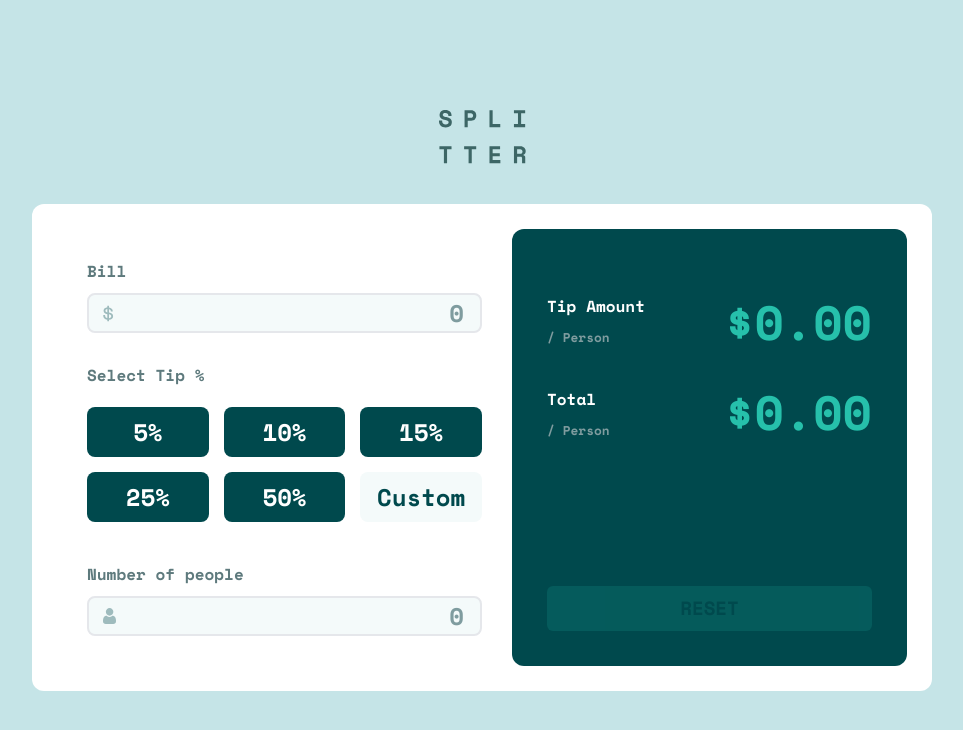
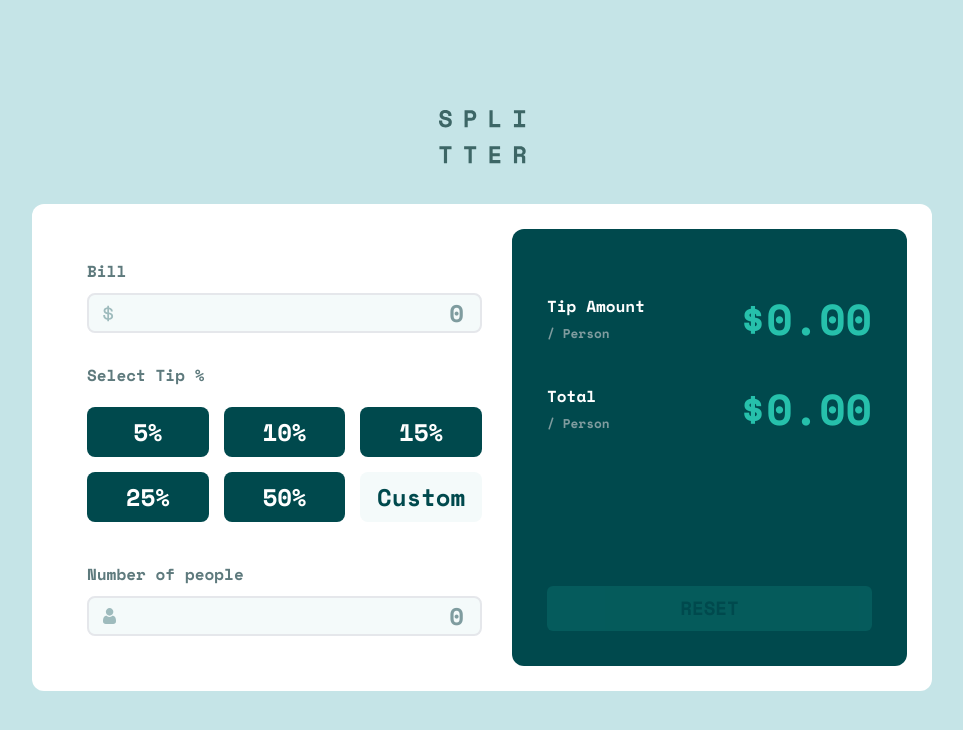
Before and after one commit to Pdave-dcn/Tip-calculator, a React (Vite) app: page / in a window 1280 px wide. Shown: the top 730 px of the page, without its empty margins (158-1121 px from the left). Built offline with nearby package versions, Linux system fonts and the light colour scheme.

Commit message:
Update the display component UI

```diff
--- a/src/components/DisplayResult.tsx
+++ b/src/components/DisplayResult.tsx
@@ -16,9 +16,9 @@ const DisplayResult = ({
   return (
     <div className="bg-cust-very-dark-grayish-cyan p-[20px] rounded-xl flex flex-col justify-center gap-[20px] lg:p-[35px] lg:pt-[65px] lg:justify-between lg:h-full">
       <div className="flex flex-col gap-[20px] lg:gap-[40px]">
-        <div className="flex justify-between">
+        <div className="flex justify-between items-center">
           <div>
-            <p className="text-white pointer-events-none lg:mb-[10px]">
+            <p className="text-white pointer-events-none lg:mb-[6px]">
               Tip Amount
             </p>
             <p className="text-cust-grayish-cyan text-[0.8rem] pointer-events-none">
@@ -29,14 +29,14 @@ const DisplayResult = ({
             type="text"
             name="tip-per-person"
             aria-label="Tip amount per person"
-            className="pointer-events-none h-[50px] w-[180px] text-[1.7rem] text-cust-strong-cyan text-right self-end bg-cust-very-dark-grayish-cyan lg:text-5xl"
+            className="pointer-events-none h-[50px] w-[180px] text-3xl text-cust-strong-cyan text-right self-end bg-cust-very-dark-grayish-cyan lg:text-[2.7rem]"
             value={`$${tipVal}`}
             readOnly
           />
         </div>
-        <div className="flex justify-between">
+        <div className="flex justify-between items-center">
           <div>
-            <p className="text-white pointer-events-none lg:mb-[10px]">Total</p>
+            <p className="text-white pointer-events-none lg:mb-[6px]">Total</p>
             <p className="text-cust-grayish-cyan text-[0.8rem] pointer-events-none">
               / Person
             </p>
@@ -45,7 +45,7 @@ const DisplayResult = ({
             type="text"
             name="tip-per-person"
             aria-label="Total per person"
-            className="pointer-events-none h-[50px] w-[200px] text-[1rem text-cust-strong-cyan text-right bg-cust-very-dark-grayish-cyan lg:text-5xl"
+            className="pointer-events-none h-[50px] w-[200px] text-3xl text-cust-strong-cyan text-right bg-cust-very-dark-grayish-cyan lg:text-[2.7rem]"
             value={`$${totalVal}`}
             readOnly
           />
```
